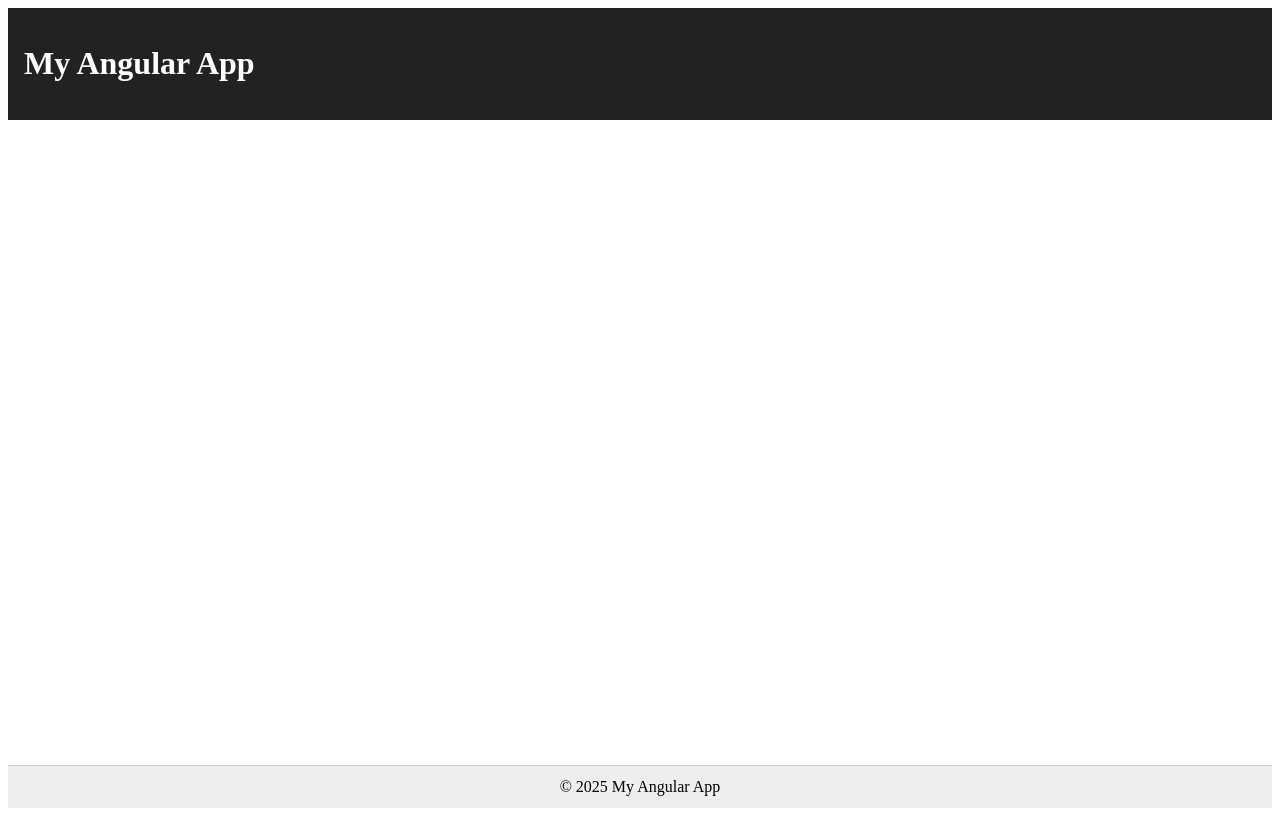
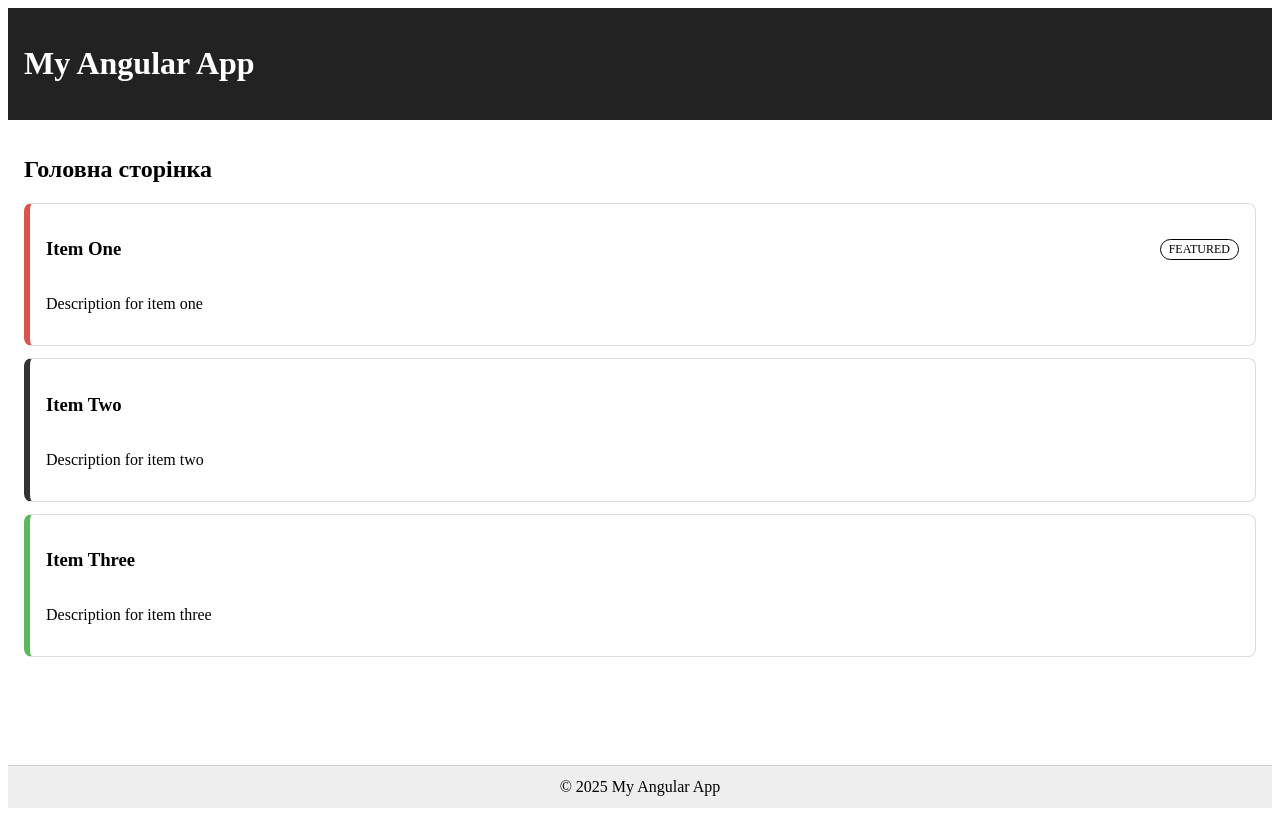
Before and after one commit to lobodinskiy/beleberda, an Angular app: page / in a window 1280 px wide. Built offline with nearby package versions, Linux system fonts and the light colour scheme.

Commit message:
PR-02: components and models on top of lab1 layout fix

```diff
--- a/src/app/item-card/item-card.component.css
+++ b/src/app/item-card/item-card.component.css
@@ -1,8 +1,9 @@
 .card {
-  border: 1px solid #ccc;
-  padding: 12px;
-  border-radius: 4px;
-  margin-bottom: 10px;
+  border: 1px solid #ddd;
+  border-radius: 8px;
+  padding: 16px;
+  margin: 12px 0;
+  background: #fff;
 }
 
 .title-row {
@@ -12,21 +13,12 @@
 }
 
 .badge {
-  font-size: 12px;
-  font-weight: 700;
+  border: 1px solid #000;
   padding: 2px 8px;
   border-radius: 999px;
-  border: 1px solid #999;
+  font-size: 12px;
 }
 
-.high {
-  border-left: 6px solid #d33;
-}
-
-.normal {
-  border-left: 6px solid #333;
-}
-
-.low {
-  border-left: 6px solid #3a3;
-}
+.high { border-left: 6px solid #d9534f; }
+.medium { border-left: 6px solid #333; }
+.low { border-left: 6px solid #5cb85c; }
--- a/src/app/item-card/item-card.component.html
+++ b/src/app/item-card/item-card.component.html
@@ -1,17 +1,8 @@
 <div class="card" [ngClass]="item.priority">
   <div class="title-row">
     <h3>{{ item.title }}</h3>
-
     <span *ngIf="item.isFeatured" class="badge">FEATURED</span>
   </div>
 
   <p>{{ item.description }}</p>
-
-  <!-- КНОПКА, ЯКА ЕМІТИТЬ Item -->
-  <button
-    type="button"
-    class="btn"
-    (click)="onDetailsClick()">
-    Детальніше
-  </button>
 </div>
--- a/src/app/item-card/item-card.component.ts
+++ b/src/app/item-card/item-card.component.ts
@@ -1,4 +1,4 @@
-import { Component, EventEmitter, Input, Output } from '@angular/core';
+import { Component, Input } from '@angular/core';
 import { CommonModule } from '@angular/common';
 import { Item } from '../shared/models/item.model';
 
@@ -11,10 +11,4 @@ import { Item } from '../shared/models/item.model';
 })
 export class ItemCardComponent {
   @Input() item!: Item;
-
-  @Output() selected = new EventEmitter<Item>();
-
-  onDetailsClick(): void {
-    this.selected.emit(this.item);
-  }
 }
--- a/src/app/items-list/items-list.component.html
+++ b/src/app/items-list/items-list.component.html
@@ -1,15 +1,6 @@
-<div class="toolbar">
-  <label>
-    Пошук:
-    <input
-      type="text"
-      [(ngModel)]="searchText"
-      placeholder="Введіть текст для фільтрації" />
-  </label>
-</div>
+<h2>Головна сторінка</h2>
 
 <app-item-card
-  *ngFor="let item of filteredItems"
-  [item]="item"
-  (selected)="onItemSelected($event)">
+  *ngFor="let item of items"
+  [item]="item">
 </app-item-card>
--- a/src/app/items-list/items-list.component.ts
+++ b/src/app/items-list/items-list.component.ts
@@ -1,38 +1,20 @@
-import { Component, OnInit } from '@angular/core';
+import { Component } from '@angular/core';
 import { CommonModule } from '@angular/common';
-import { FormsModule } from '@angular/forms';
 
 import { Item } from '../shared/models/item.model';
-import { DataService } from '../shared/services/data.service';
 import { ItemCardComponent } from '../item-card/item-card.component';
 
 @Component({
   selector: 'app-items-list',
   standalone: true,
-  imports: [CommonModule, FormsModule, ItemCardComponent],
+  imports: [CommonModule, ItemCardComponent],
   templateUrl: './items-list.component.html',
   styleUrls: ['./items-list.component.css'],
 })
-export class ItemsListComponent implements OnInit {
-  searchText = '';
-  items: Item[] = [];
-
-  constructor(private dataService: DataService) {}
-
-  ngOnInit(): void {
-    this.items = this.dataService.getItems();
-  }
-
-  onItemSelected(item: Item): void {
-    console.log('Selected item:', item);
-  }
-
-  get filteredItems(): Item[] {
-    const q = this.searchText.trim().toLowerCase();
-    if (!q) return this.items;
-
-    return this.items.filter(i =>
-      i.title.toLowerCase().includes(q) || i.description.toLowerCase().includes(q)
-    );
-  }
+export class ItemsListComponent {
+  items: Item[] = [
+    { id: 1, title: 'Item One', description: 'Description for item one', isFeatured: true, priority: 'high' },
+    { id: 2, title: 'Item Two', description: 'Description for item two', isFeatured: false, priority: 'medium' },
+    { id: 3, title: 'Item Three', description: 'Description for item three', isFeatured: false, priority: 'low' },
+  ];
 }
--- a/src/app/layout/layout.component.ts
+++ b/src/app/layout/layout.component.ts
@@ -1,13 +1,13 @@
 import { Component } from '@angular/core';
+import { RouterOutlet } from '@angular/router';
 import { HeaderComponent } from './header/header.component';
 import { FooterComponent } from './footer/footer.component';
-import { RouterOutlet } from '@angular/router';
 
 @Component({
   selector: 'app-layout',
   standalone: true,
   imports: [HeaderComponent, FooterComponent, RouterOutlet],
   templateUrl: './layout.component.html',
-  styleUrl: './layout.component.css',
+  styleUrls: ['./layout.component.css'],
 })
 export class LayoutComponent {}
--- a/src/app/shared/models/item.model.ts
+++ b/src/app/shared/models/item.model.ts
@@ -3,5 +3,5 @@ export interface Item {
   title: string;
   description: string;
   isFeatured: boolean;
-  priority: 'low' | 'normal' | 'high';
+  priority: 'high' | 'medium' | 'low';
 }
--- a/src/app/shared/services/data.service.ts
+++ b/src/app/shared/services/data.service.ts
@@ -7,7 +7,7 @@ import { Item } from '../models/item.model';
 export class DataService {
   private readonly items: Item[] = [
     { id: 1, title: 'Item One', description: 'Description for item one', isFeatured: true, priority: 'high' },
-    { id: 2, title: 'Item Two', description: 'Description for item two', isFeatured: false, priority: 'normal' },
+    { id: 2, title: 'Item Two', description: 'Description for item two', isFeatured: false, priority: 'medium' },
     { id: 3, title: 'Item Three', description: 'Description for item three', isFeatured: false, priority: 'low' },
   ];
 
```
Also changed, not shown: src/app/app.routes.ts (+8 -2 lines).
